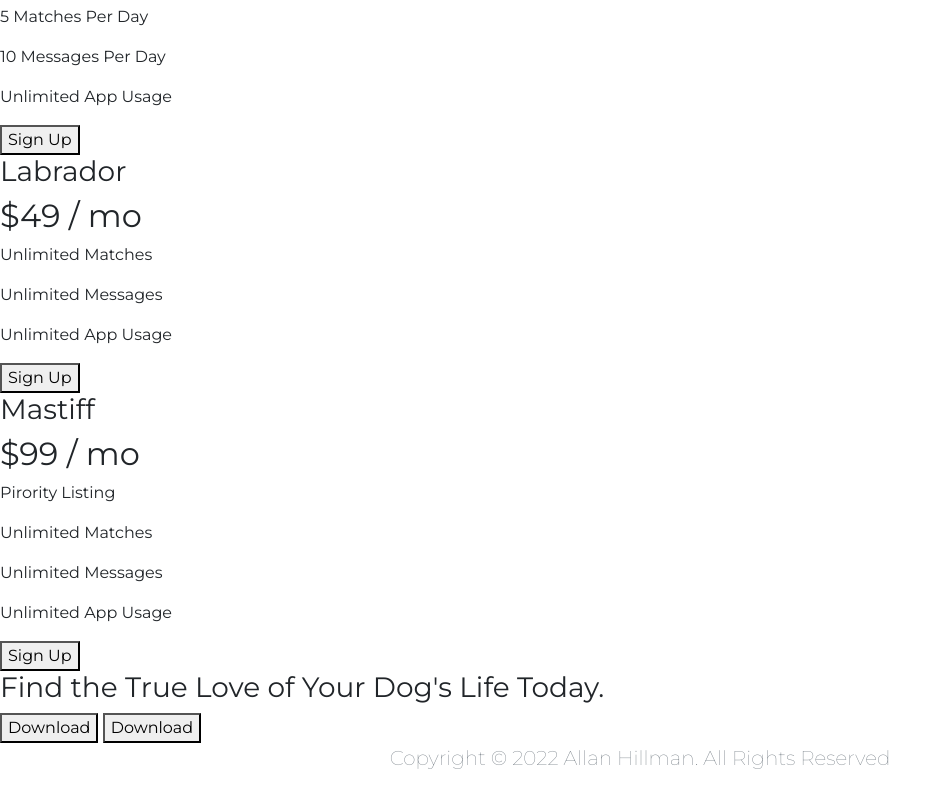
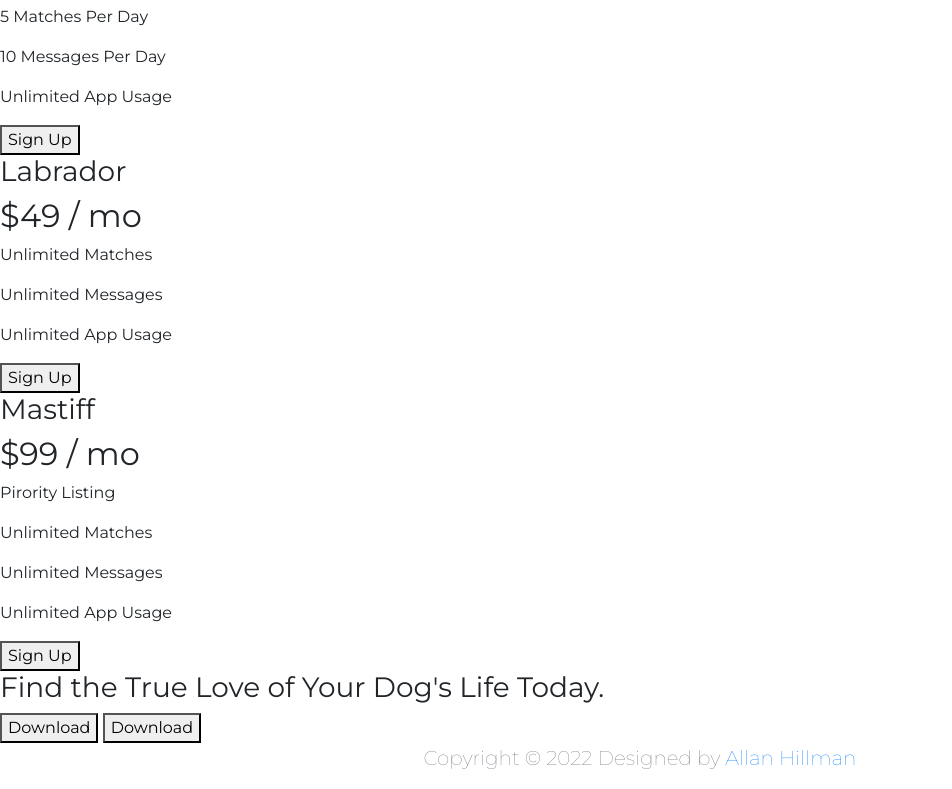
Before and after one commit to mrwebwork/dating-website, a plain HTML site: page index.html in a window 1280 px wide. Shown: the part 2083-2872 px from the top of the page, without its empty margins (0-952 px from the left). Drawn offline with nearby package versions, Linux system fonts and the light colour scheme.

Commit message:
copyright-change

```diff
--- a/index.html
+++ b/index.html
@@ -220,7 +220,7 @@
         <script>
           document.write(new Date().getFullYear());
         </script>
-        Allan Hillman. All Rights Reserved
+        Designed by <a href="https://www.linkedin.com/in/allanhillman/">Allan Hillman</a>
       </p>
     </div>
   </body>
```
